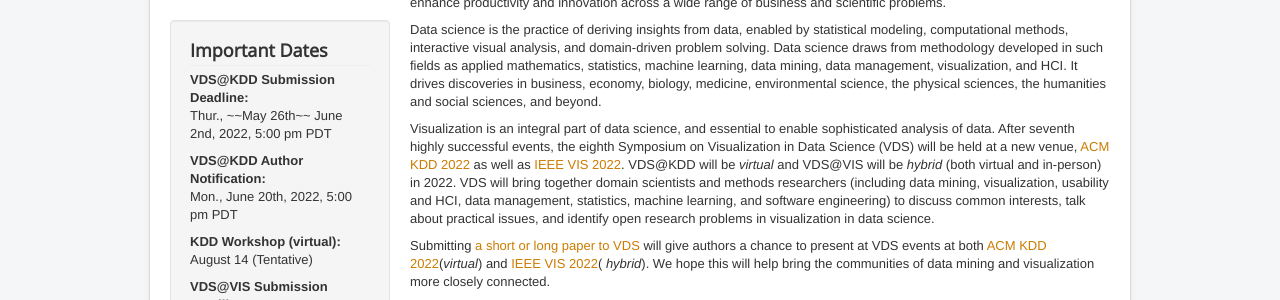
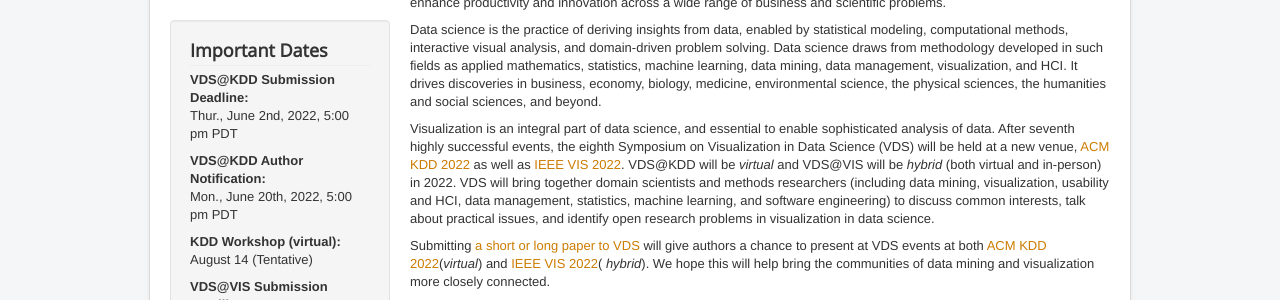
Before and after one commit to visualdatascience/2022, a Jekyll site: the page built from index.md, in a window 1280 px wide. Shown: the part 464-764 px from the top of the page. Built offline with Jekyll 4.4.1, drawn with Linux system fonts in a browser that asks for light colours.

Commit message:
fixing old date strikethrough in sidebar

```diff
--- a/_config.yml
+++ b/_config.yml
@@ -7,7 +7,7 @@ url: "http://www.visualdatascience.org/"
 conferenceshort: "VDS 2022"
 conferencedate: "TBD"
 
-deadline_submission:  "Thur., ~~May 26th~~ June 2nd, 2022, 5:00 pm PDT"
+deadline_submission:  "Thur., June 2nd, 2022, 5:00 pm PDT"
 deadline_notification: "Mon., June 20th, 2022, 5:00 pm PDT"
 deadline_submission_vis:  "Thur., July 7th, 2022, 5:00 pm PDT"
 deadline_notification_vis: "Thur., August 25th, 2022, 5:00 pm PDT"
```
